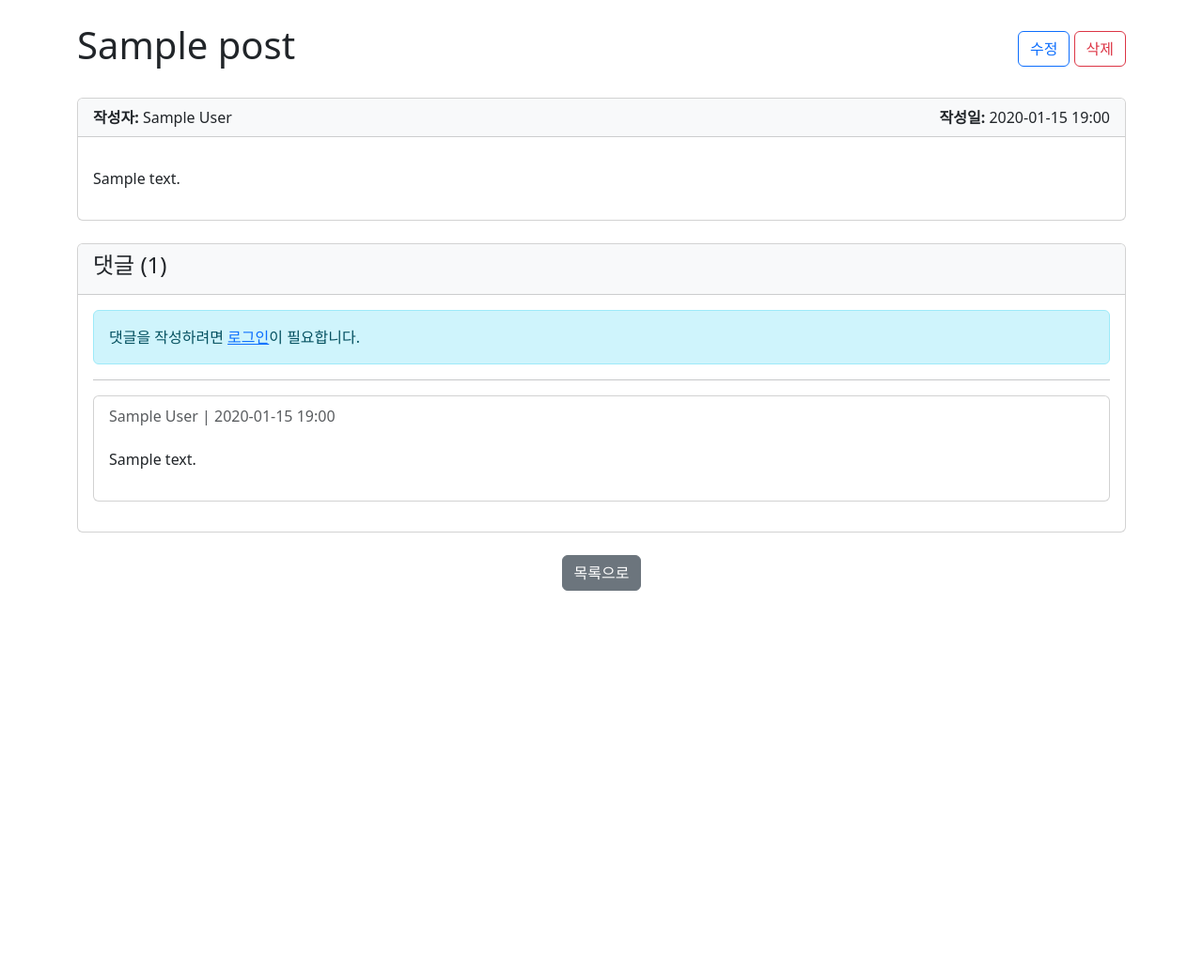
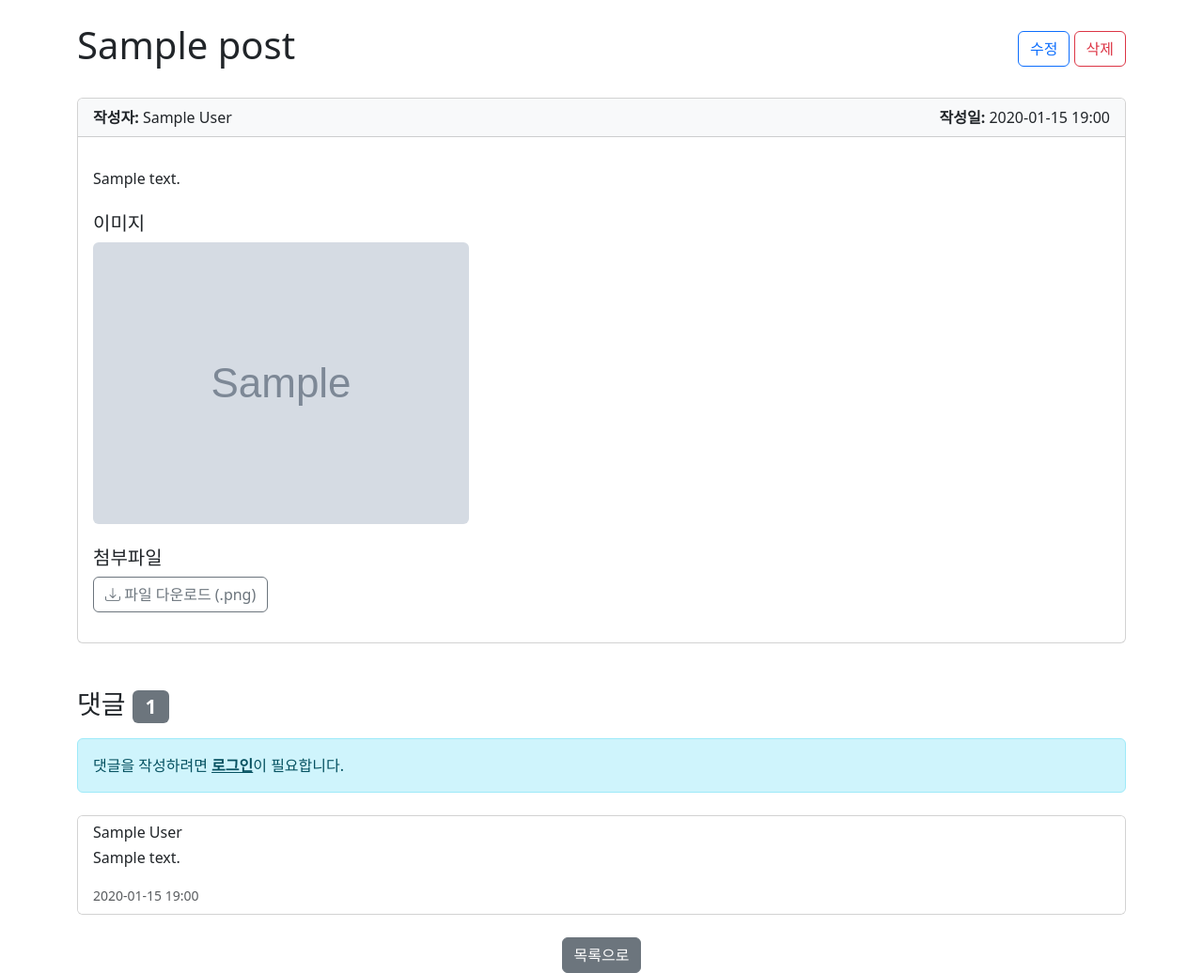
Before and after one commit to dyang-Y/First_project, a Django app: page /board/post/1/ in a window 1280 px wide. Shown: the part 56-1092 px from the top of the page at 94% size. Before the commit the page ends 685 px from the top, so only its background shows below. Run offline with Django 4.2, Linux system fonts and the light colour scheme; tables that the repository leaves empty hold one stand-in row (values such as "Sample post"); grey boxes marked "Sample" are stand-in pictures.

Commit message:
파일 업로드 기능 추가

```diff
--- a/board/admin.py
+++ b/board/admin.py
@@ -12,7 +12,7 @@ class PostAdmin(admin.ModelAdmin):
 class CommentAdmin(admin.ModelAdmin):
     list_display = ('post', 'author', 'short_content', 'created_at')
     search_fields = ('content', 'author')
-    list_filter = ('created_at', 'updated_at')
+    list_filter = ('created_at',)
     readonly_fields = ('created_at', 'updated_at')
 
     def short_content(self, obj):
--- a/board/forms.py
+++ b/board/forms.py
@@ -4,10 +4,22 @@ from .models import Post, Comment
 class PostForm(forms.ModelForm):
     class Meta:
         model = Post
-        fields = ['title', 'content']
+        fields = ['title', 'content', 'image', 'file']
         widgets = {
             'title': forms.TextInput(attrs={'class': 'form-control'}),
             'content': forms.Textarea(attrs={'class': 'form-control', 'rows': 5}),
+            'image': forms.ClearableFileInput(attrs={'class': 'form-control'}),
+            'file': forms.ClearableFileInput(attrs={'class': 'form-control'}),
+        }
+        labels = {
+            'title': '제목',
+            'content': '내용',
+            'image': '이미지',
+            'file': '첨부파일',
+        }
+        help_texts = {
+            'image': '이미지 파일(jpg, png, gif 등)을 업로드하세요',
+            'file': '문서 파일(pdf, docx, xlsx 등)을 업로드하세요',
         }
 
 class CommentForm(forms.ModelForm):
--- a/board/models.py
+++ b/board/models.py
@@ -1,5 +1,12 @@
 from django.db import models
 from django.utils import timezone
+import os
+
+def get_upload_path(instance, filename):
+    # 파일명이 중복되지 않도록 경로 설정: 'uploads/년/월/일/게시글ID_파일명'
+    ymd_path = timezone.now().strftime('%Y/%m/%d')
+    upload_path = os.path.join('uploads', ymd_path, filename)
+    return upload_path
 
 # Create your models here.
 
@@ -10,8 +17,19 @@ class Post(models.Model):
     created_at = models.DateTimeField(default=timezone.now)
     updated_at = models.DateTimeField(auto_now=True)
 
+    # 파일 업로드 필드 추가
+    image = models.ImageField(upload_to=get_upload_path, blank=True, null=True)
+    file = models.FileField(upload_to=get_upload_path, blank=True, null=True)
+
     def __str__(self):
         return self.title
+
+    # 파일 확장자 반환 메서드
+    def get_file_extension(self):
+        if self.file:
+            name, extension = os.path.splitext(self.file.name)
+            return extension.lower()
+        return None
 
 class Comment(models.Model):
     post = models.ForeignKey(Post, on_delete=models.CASCADE, related_name='comments')
--- a/board/templates/board/base.html
+++ b/board/templates/board/base.html
@@ -5,6 +5,7 @@
     <meta name="viewport" content="width=device-width, initial-scale=1">
     <title>{% block title %}게시판{% endblock %}</title>
     <link href="https://cdn.jsdelivr.net/npm/bootstrap@5.3.0/dist/css/bootstrap.min.css" rel="stylesheet">
+    <link href="https://cdn.jsdelivr.net/npm/bootstrap-icons@1.10.0/font/bootstrap-icons.css" rel="stylesheet">
 </head>
 <body>
     <nav class="navbar navbar-expand-lg navbar-dark bg-dark">
--- a/board/templates/board/post_detail.html
+++ b/board/templates/board/post_detail.html
@@ -29,16 +29,39 @@
             </div>
             <div class="card-body">
                 <p class="card-text">{{ post.content|linebreaks }}</p>
+
+                {% if post.image %}
+                <div class="mt-4">
+                    <h5>이미지</h5>
+                    <img src="{{ post.image.url }}" alt="게시글 이미지" class="img-fluid rounded" style="max-width: 100%; max-height: 500px;">
+                </div>
+                {% endif %}
+
+                {% if post.file %}
+                <div class="mt-4">
+                    <h5>첨부파일</h5>
+                    <p>
+                        <a href="{{ post.file.url }}" class="btn btn-outline-secondary" download>
+                            <i class="bi bi-download"></i>
+                            파일 다운로드
+                            {% if post.get_file_extension %}
+                            ({{ post.get_file_extension }})
+                            {% endif %}
+                        </a>
+                    </p>
+                </div>
+                {% endif %}
             </div>
         </div>
 
         <!-- 댓글 섹션 -->
+        <div class="mt-5">
+            <h3 class="mb-3">댓글 <span class="badge bg-secondary">{{ comments.count }}</span></h3>
+
+            <!-- 댓글 작성 폼 -->
+            {% if user.is_authenticated %}
             <div class="card mb-4">
-            <div class="card-header bg-light">
-                <h4>댓글 ({{ comments|length }})</h4>
-            </div>
                 <div class="card-body">
-                {% if user.is_authenticated %}
                     <form method="post">
                         {% csrf_token %}
                         <div class="mb-3">
@@ -55,22 +78,25 @@
                             <button type="submit" class="btn btn-primary">댓글 작성</button>
                         </div>
                     </form>
+                </div>
+            </div>
             {% else %}
-                <div class="alert alert-info">
-                    댓글을 작성하려면 <a href="{% url 'login' %}?next={{ request.path }}">로그인</a>이 필요합니다.
+            <div class="alert alert-info mb-4">
+                댓글을 작성하려면 <a href="{% url 'login' %}?next={{ request.path }}" class="alert-link">로그인</a>이 필요합니다.
             </div>
             {% endif %}
 
-                <hr>
-
+            <!-- 댓글 목록 -->
             {% if comments %}
-                <div class="comment-list">
+            <div class="card">
+                <ul class="list-group list-group-flush">
                     {% for comment in comments %}
-                    <div class="comment card mb-3">
-                        <div class="card-body">
-                            <div class="d-flex justify-content-between">
+                    <li class="list-group-item">
+                        <div class="d-flex justify-content-between align-items-start">
                             <div>
-                                    <h6 class="card-subtitle mb-2 text-muted">{{ comment.author }} | {{ comment.created_at|date:"Y-m-d H:i" }}</h6>
+                                <h6 class="mb-1">{{ comment.author }}</h6>
+                                <p class="mb-1">{{ comment.content|linebreaks }}</p>
+                                <small class="text-muted">{{ comment.created_at|date:"Y-m-d H:i" }}</small>
                             </div>
                             {% if user.username == comment.author %}
                             <div>
@@ -79,18 +105,18 @@
                             </div>
                             {% endif %}
                         </div>
-                            <p class="card-text">{{ comment.content|linebreaks }}</p>
-                        </div>
-                    </div>
+                    </li>
                     {% endfor %}
+                </ul>
             </div>
             {% else %}
-                <p class="text-center text-muted my-4">아직 댓글이 없습니다. 첫 댓글을 작성해보세요!</p>
+            <div class="alert alert-secondary">
+                아직 댓글이 없습니다. 첫 번째 댓글을 작성해보세요!
+            </div>
             {% endif %}
         </div>
-        </div>
 
-        <div class="text-center">
+        <div class="text-center mt-4">
             <a href="{% url 'post_list' %}" class="btn btn-secondary">목록으로</a>
         </div>
     </div>
--- a/board/views.py
+++ b/board/views.py
@@ -37,7 +37,7 @@ def post_detail(request, pk):
 @login_required(login_url='login')
 def post_create(request):
     if request.method == 'POST':
-        form = PostForm(request.POST)
+        form = PostForm(request.POST, request.FILES)
         if form.is_valid():
             post = form.save(commit=False)
             post.author = request.user.username
@@ -56,7 +56,7 @@ def post_edit(request, pk):
         return HttpResponseForbidden("이 게시물을 편집할 권한이 없습니다.")
 
     if request.method == 'POST':
-        form = PostForm(request.POST, instance=post)
+        form = PostForm(request.POST, request.FILES, instance=post)
         if form.is_valid():
             post = form.save()
             return redirect('post_detail', pk=post.pk)
--- a/crud_board/settings.py
+++ b/crud_board/settings.py
@@ -120,6 +120,10 @@ USE_TZ = True
 
 STATIC_URL = 'static/'
 
+# Media files (Uploaded by users)
+MEDIA_URL = '/media/'
+MEDIA_ROOT = BASE_DIR / 'media'
+
 # Default primary key field type
 # https://docs.djangoproject.com/en/4.2/ref/settings/#default-auto-field
 
--- a/crud_board/urls.py
+++ b/crud_board/urls.py
@@ -17,6 +17,8 @@ Including another URLconf
 from django.contrib import admin
 from django.urls import path, include
 from django.views.generic import RedirectView
+from django.conf import settings
+from django.conf.urls.static import static
 
 urlpatterns = [
     path('admin/', admin.site.urls),
@@ -24,3 +26,6 @@ urlpatterns = [
     path('accounts/', include('accounts.urls')),
     path('', RedirectView.as_view(url='/board/', permanent=True)),
 ]
+
+if settings.DEBUG:
+    urlpatterns += static(settings.MEDIA_URL, document_root=settings.MEDIA_ROOT)
```
Also changed, not shown: board/templates/board/comment_confirm_delete.html (+4 -3 lines), board/templates/board/comment_form.html (+5 -6 lines), board/templates/board/post_form.html (+43 -3 lines), board/templates/board/post_list.html (+11 -1 lines), board/migrations/0003_post_file_post_image.py (added), db.sqlite3. Lines whose indentation alone changed are shown as unchanged.
